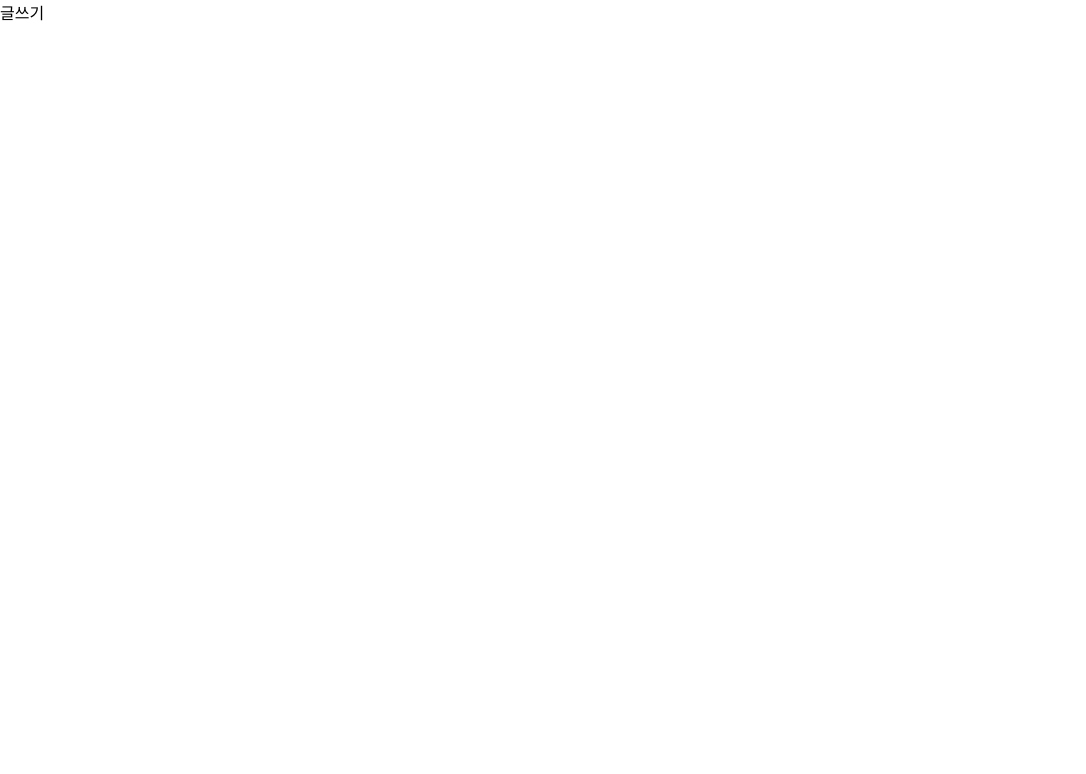
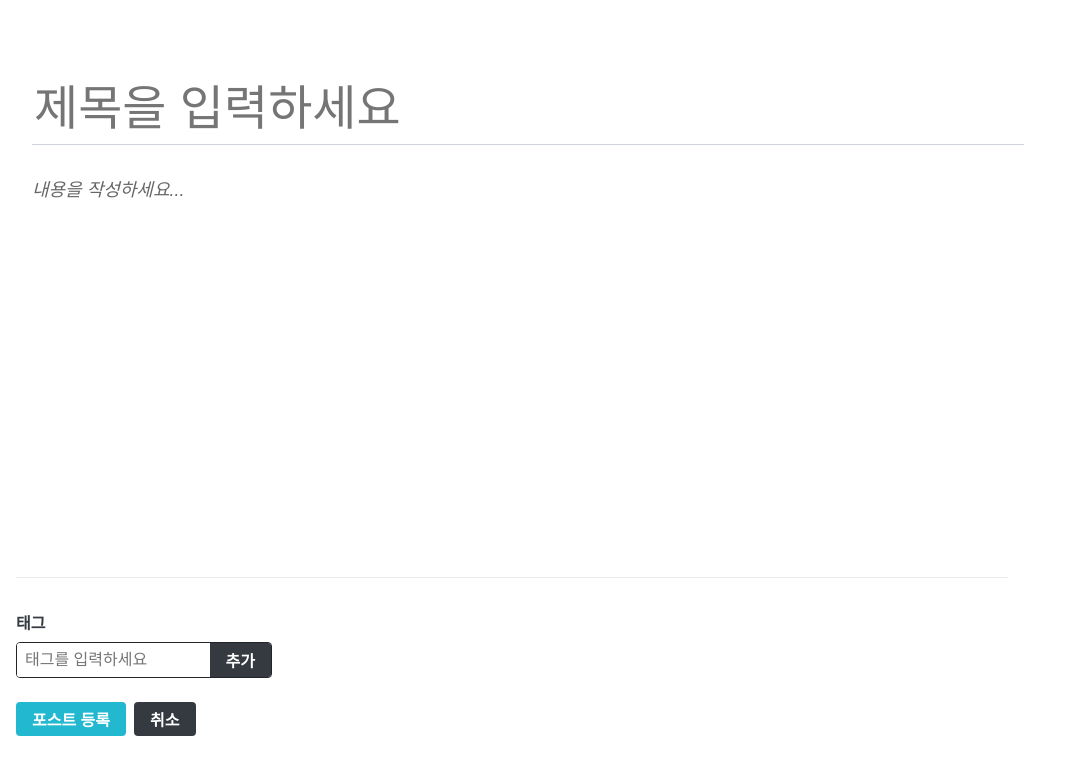
Before and after one commit to Gimsongsam/Node.js-Koa-framework, a React (Create React App) app in the folder blog-frontend/: page /write in a window 1280 px wide. Shown: the top 774 px of the page, without its empty margins (0-1086 px from the left). Built offline with nearby package versions, Linux system fonts and the light colour scheme.

Commit message:
글쓰기 UI 구현하기 예제 실습

```diff
--- a/blog-frontend/package.json
+++ b/blog-frontend/package.json
@@ -8,6 +8,7 @@
     "@testing-library/user-event": "^12.1.10",
     "axios": "^0.21.4",
     "immer": "^9.0.6",
+    "quill": "^1.3.7",
     "react": "^17.0.2",
     "react-dom": "^17.0.2",
     "react-redux": "^7.2.5",
--- a/blog-frontend/src/components/common/Header.js
+++ b/blog-frontend/src/components/common/Header.js
@@ -1,6 +1,6 @@
 import React from 'react';
 import styled from 'styled-components';
-import Responsive from '../Responsive'
+import Responsive from './Responsive'
 import Button from './Button';
 import {Link} from 'react-router-dom'
 
--- /dev/null
+++ b/blog-frontend/src/components/write/Editor.js
@@ -0,0 +1,66 @@
+import React, {useRef, useEffect} from 'react';
+import Quill from 'quill';
+import 'quill/dist/quill.bubble.css';
+import styled from 'styled-components';
+import palette from '../../lib/styles/palette';
+import Responsive from '../common/Responsive';
+
+const EditorBlock = styled(Responsive)`
+    /* 페이지 위아래 여백 지정 */
+    padding-top: 5rem;
+    padding-bottom: 5rem;
+`;
+
+const TitleInput = styled.input`
+    font-size: 3rem;
+    outline: none;
+    padding-bottom: 0.5rem;
+    border: none;
+    border-bottom: 1px solid ${palette.gray[4]};
+    margin-bottom: 2rem;
+    width: 100%;
+`;
+
+const QuillWrapper = styled.div`
+    /* 최소 크기 지정 및 padding 제거 */
+    .ql-editor{
+        padding: 0;
+        min-height: 320px;
+        font-size: 1.125rem;
+        line-height: 1.5;
+    }
+    .ql-editor.ql-blank::before{
+        left: 0px;
+    }
+`;
+
+const Editor = () => {
+    const quillElement = useRef(null); // Quill을 적용할 DivElement를 설정
+    const quillInstance = useRef(null); // Quill 인스턴스를 설정
+
+    useEffect(() => {
+        quillInstance.current = new Quill(quillElement.current, {
+            theme: 'bubble',
+            placeholder: '내용을 작성하세요...',
+            modules: {
+                toolbar: [
+                    [{header: '1'}, {header: '2'}],
+                    ['bold', 'italic', 'underline', 'strike'],
+                    [{list: 'ordered'}, {list: 'bullet'}],
+                    ['blockquote', 'code-block', 'link', 'image'],
+                ],
+            },
+        });
+    }, []);
+
+    return(
+        <EditorBlock>
+            <TitleInput placeholder="제목을 입력하세요" />
+            <QuillWrapper>
+                <div ref={quillElement} />
+            </QuillWrapper>
+        </EditorBlock>
+    );
+};
+
+export default Editor;
--- /dev/null
+++ b/blog-frontend/src/components/write/TagBox.js
@@ -0,0 +1,127 @@
+import React, {useState, useCallback} from  'react';
+import styled from 'styled-components';
+import palette from '../../lib/styles/palette';
+
+const TagBoxBlock = styled.div`
+    width: 100%;
+    border-top: 1px solid ${palette.gray[2]};
+    padding-top: 2rem;
+
+    h4{
+        color: ${palette.gray[8]};
+        margin-top: 0;
+        margin-bottom: 0.5rem;
+    }
+`;
+
+const TagForm = styled.form`
+    border-radius: 4px;
+    overflow: hidden;
+    display: flex;
+    width: 256px;
+    border: 1px solid ${palette.gray[9]}; /* 스타일 초기화 */
+    input,
+    button {
+        outline: none;
+        border: none;
+        font-size: 1rem;
+    }
+
+    input {
+        padding: 0.5rem;
+        flex: 1;
+        min-width: 0;
+    }
+
+button{
+    cursor: pointer;
+        padding-right: 1rem;
+        padding-left: 1rem;
+        border: none;
+        background: ${palette.gray[8]};
+        color: white;
+        font-weight: bold;
+        &:hover{
+            background: ${palette.gray[6]};
+        }
+}
+`;
+
+const Tag = styled.div`
+    margin-right: 0.5rem;
+    color: ${palette.gray[6]};
+    cursor: pointer;
+    &:hover{
+        opacity: 0.5;
+    }
+`;
+
+const TagListBlock = styled.div`
+    display: flex;
+    margin-top: 0.5rem;
+`;
+
+// React.memo를 사용하여 tag 값이 바뀔 때만 리렌더링되도록 처리
+const TagItem = React.memo(({ tag, onRemove }) => (
+    <Tag onClick={() => onRemove(tag)}>#{tag}</Tag>
+));
+
+// React.memo를 사용하여 tags 값이 바뀔 때만 리렌더링되도록 처리
+const TagList = React.memo(({ tags, onRemove }) => (
+    <TagListBlock>
+        {tags.map(tag => (
+            <TagItem key={tag} tag={tag} onRemove={onRemove} />
+        ))}
+    </TagListBlock>
+));
+
+const TagBox = () => {
+    const [input, setInput] = useState('');
+    const [localTags, setLocalTags] = useState([]);
+
+    const insertTag = useCallback(
+        tag => {
+            if (!tag) return; // 공백이라면 추가하지 않음
+            if (localTags.includes(tag)) return; // 이미 존재한다면 추가하지 않음
+            setLocalTags([...localTags, tag]);
+        },
+        [localTags],
+    );
+
+    const onRemove = useCallback(
+        tag => {
+            setLocalTags(localTags.filter(t => t !== tag));
+        },
+        [localTags],
+    );
+
+    const onChange = useCallback(e => {
+        setInput(e.target.value);
+    }, []);
+
+    const onSubmit = useCallback(
+        e => {
+            e.preventDefault();
+            insertTag(input.trim()); // 앞뒤 공백을 없앤 후 등록
+            setInput(''); // input 초기화
+        },
+        [input, insertTag],
+    );
+
+    return (
+        <TagBoxBlock>
+            <h4>태그</h4>
+            <TagForm onSubmit={onSubmit}>
+                <input
+                    placeholder="태그를 입력하세요"
+                    onChange={onChange}
+                    value={input}
+                />
+                <button type="submit">추가</button>
+            </TagForm>
+            <TagList tags={localTags} onRemove={onRemove} />
+        </TagBoxBlock>
+    );
+};
+
+export default TagBox;
--- /dev/null
+++ b/blog-frontend/src/components/write/WriteActionButton.js
@@ -0,0 +1,32 @@
+import React from 'react';
+import styled from 'styled-components';
+import Button from '../common/Button';
+
+const WriteActionButtonsBlock = styled.div`
+    margin-top: 1rem;
+    margin-bottom: 3rem;
+    button + button {
+        margin-left: 0.5rem;
+    }
+`;
+
+/* TagBox에서 사용하는 버튼과 일치하는 높이로 설정한 후 서로 간의 여백 지정 */
+const StyledButton = styled(Button)`
+    height: 2.125rem;
+    & + & {
+        margin-left: 0.5rem;
+    }
+`;
+
+const WriteActionButtons = ({onCancel, onPublish}) => {
+    return (
+        <WriteActionButtonsBlock>
+            <StyledButton cyan onClick={onPublish}>
+                포스트 등록
+            </StyledButton>
+            <StyledButton onClick={onCancel}>취소</StyledButton>
+        </WriteActionButtonsBlock>
+    );
+};
+
+export default WriteActionButtons;
--- a/blog-frontend/src/pages/WritePage.js
+++ b/blog-frontend/src/pages/WritePage.js
@@ -1,7 +1,22 @@
 import React from 'react';
+import styled from 'styled-components';
+import Editor from '../components/write/Editor';
+import Responsive from '../components/common/Responsive';
+import TagBox from '../components/write/TagBox';
+import WriteActionButtons from '../components/write/WriteActionButton';
+
+const Content = styled(Responsive)`
+    padding-bottom: 0.25rem;
+`
 
 const WritePage = () => {
-    return <div>글쓰기</div>;
+    return (
+        <Content>
+            <Editor />
+            <TagBox />
+            <WriteActionButtons />
+        </Content>
+    );
 };
 
 export default WritePage;
```
Also changed, not shown: blog-frontend/src/components/common/Responsive.js (renamed from blog-frontend/src/components/Responsive.js), 1 other file (tests, documents, lock files or other folders).
